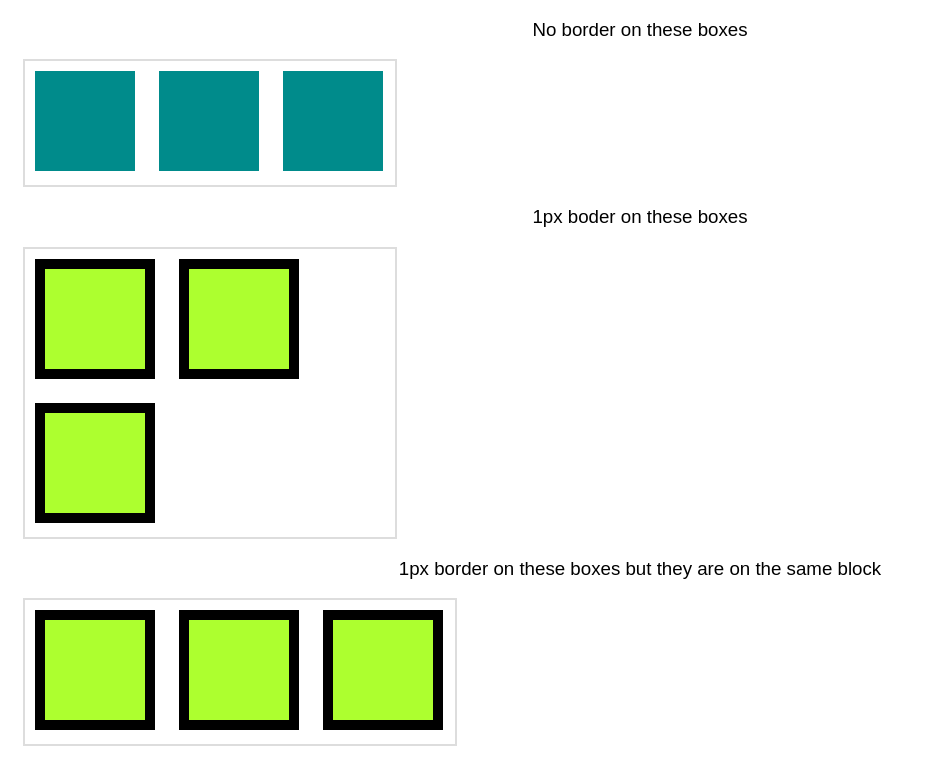
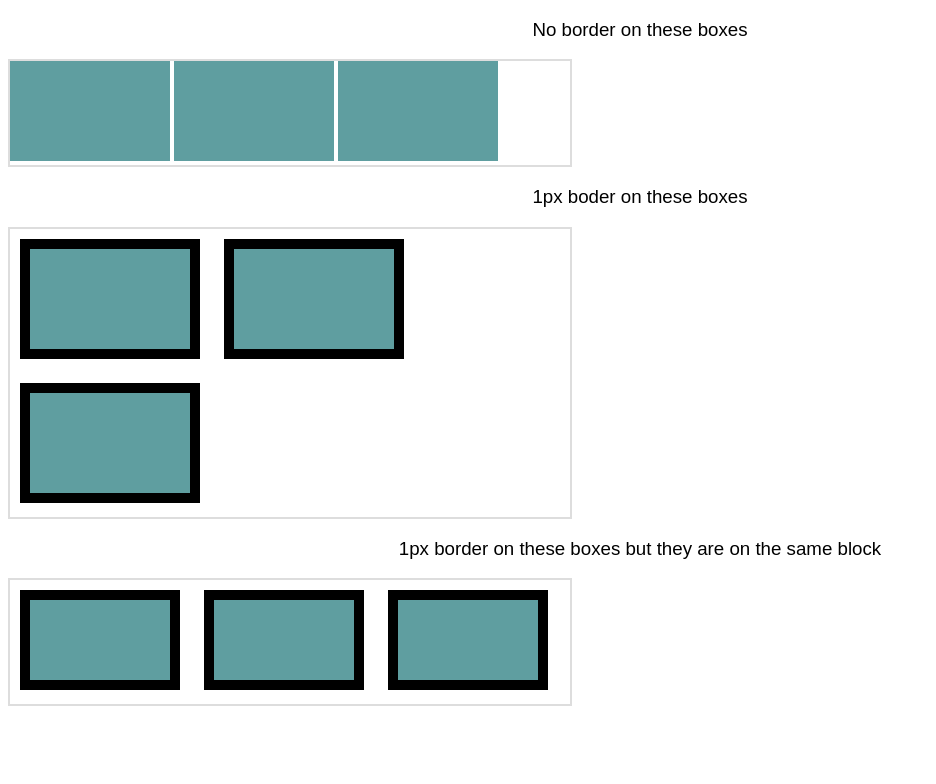
Before and after one commit to praveen-me/html_css_practice, a plain HTML site: page projects/day-3-project/layout-2.html in a window 1280 px wide. Shown: the whole page, without its empty margins (0-936 px from the left). Drawn offline with Linux system fonts and the light colour scheme.

Commit message:
Resoliving issues with day-3 project

```diff
--- a/projects/day-3-project/css/layout-2.css
+++ b/projects/day-3-project/css/layout-2.css
@@ -6,38 +6,30 @@ h3 {
 
 .parent-div {
     border : 2px solid #ddd;
-    width: 370px;
-    margin: 15px;
+    width: 560px;
 }
 
-.no-border-child-div {
+
+.parent-div-two {
+    box-sizing: content-box;
+}
+
+.parent-div-three {
+    box-sizing: content-box;
+}
+
+.border-box {
+    box-sizing: border-box;
+}
+
+.box {
     height: 100px;
-    background-color: darkcyan;
-    width: 100px;
+    width: 160px;
+    background-color: cadetblue;
     display: inline-block;
+}
+
+.border-10 {
+    border: 10px solid #000;
     margin: 10px;
 }
-
-.one-px-border {
-    height: 100px;
-    background-color: greenyellow;
-    width: 100px;
-    border : 10px solid #000;
-    display: inline-block;
-    margin: 10px;
-}
-
-.big-same-block {
-    border : 2px solid #ddd;
-    width: 430px;
-    margin: 15px;
-}
-
-.px-border {
-    height: 100px;
-    background-color: greenyellow;
-    width: 100px;
-    border : 10px solid #000;
-    display: inline-block;
-    margin: 10px;
-}
--- a/projects/day-3-project/css/layout_3.css
+++ b/projects/day-3-project/css/layout_3.css
@@ -4,10 +4,13 @@ section {
 
 div {
     height: 200px;
-    display: inline-block;
     padding: 50px;
     box-sizing: border-box;
     color: #fff;
+}
+
+.inline-box {
+    display: inline-block;
 }
 
 .margin-15 {
--- a/projects/day-3-project/layout-2.html
+++ b/projects/day-3-project/layout-2.html
@@ -13,27 +13,27 @@
     <!-- No border on these boxes -->
     <h3>No border on these boxes</h3>
 
-    <div class="parent-div">
-        <div class="no-border-child-div"></div>
-        <div class="no-border-child-div"></div>
-        <div class="no-border-child-div"></div>
+    <div class="parent-div-one parent-div">
+        <div class="box"></div>
+        <div class="box"></div>
+        <div class="box"></div>
     </div>
 
     <!-- 1px boder on these boxes -->
     <h3>1px boder on these boxes</h3>
 
-    <div class="parent-div">
-        <div class="one-px-border"></div>
-        <div class="one-px-border"></div>
-        <div class="one-px-border"></div>
+    <div class="parent-div parent-div-two">
+        <div class="box border-10"></div>
+        <div class="border-10 box"></div>
+        <div class="border-10 box"></div>
     </div>
 
     <!-- 1px border on these boxes but they are on the same block -->
     <h3>1px border on these boxes but they are on the same block</h3>
-    <div class="big-same-block">
-        <div class="px-border"></div>
-        <div class="px-border"></div>
-        <div class="px-border"></div>
+    <div class="parent-div parent-div-three">
+        <div class="border-10 box border-box"></div>
+        <div class="border-10 box border-box"></div>
+        <div class="border-10 box border-box"></div>
     </div>
 </body>
 </html>
```
Also changed, not shown: projects/day-3-project/css/layout_1.css (+15 -32 lines), projects/day-3-project/layout_1.html (+6 -10 lines).
